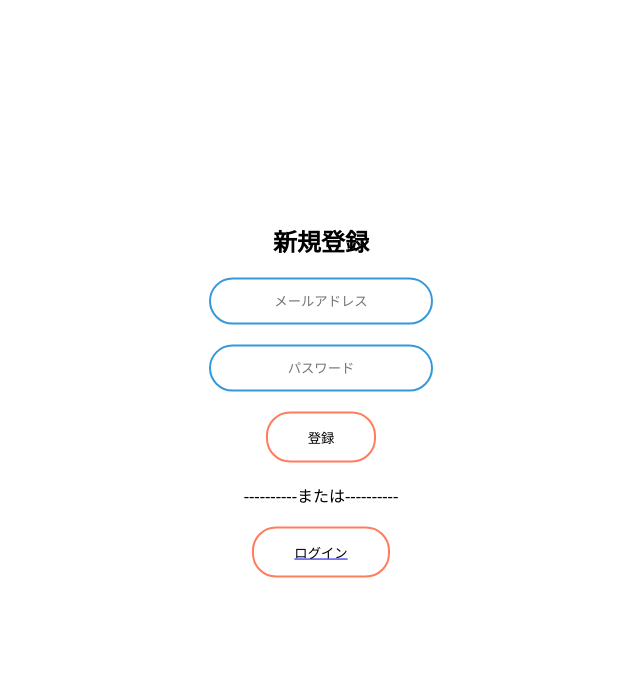
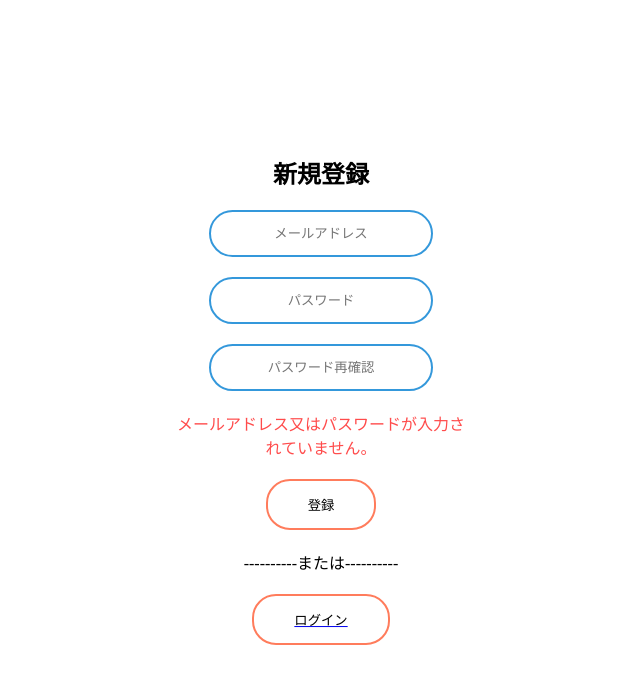
Before and after one commit to taritari-m/taritari, a plain HTML site: page sinki.html in a window 1280 px wide. Both pictures are taken after a click on the button "登録". Shown: the whole page, without its empty margins (319-959 px from the left). Drawn offline with Linux system fonts and the light colour scheme.

```diff
--- a/script.js
+++ b/script.js
@@ -116,18 +116,26 @@ function sinki(){
     var username=document.getElementById("username").value;     //ユーザーネームを取得
 
     var password=document.getElementById("password").value;     //パスワードを取得
+
+    var passwordcheck=document.getElementById("passwordcheck").value;
     var numb
+
+    if(username=="" || password==""){
+      document.getElementById('errorText2').innerHTML = "メールアドレス又はパスワードが入力されていません。"
+    }else if(password!=passwordcheck){
+    document.getElementById('errorText2').innerHTML = "パスワードが間違っています。"
+    }else{
 
       numb = ("0000000" + (Math.floor(Math.random() * 9999999) + 1)).slice(-5);
 
       Email.send({
         SecureToken : "17792034-0196-4d67-8dad-04392b10c5d4",
-      To : 'tatsuruyazawa@gmail.com',
+        To : username,
         From : "s201036@kashiwanoha.ed.jp",
         Subject : "セキュリティコードです",
         Body : "こちらがセキュリティコードです。『"+numb+"』"
         }).then(function (message) {
-        alert("mail sent successfully")
+          alert("メールが送信されました。")
           var mes="セキュリティコードを入力してください";
           var i=1;
           do{
@@ -146,7 +154,7 @@ function sinki(){
             }
           }while(i==2)
       });
-
+    }
 
 
 
--- a/sinki.html
+++ b/sinki.html
@@ -11,8 +11,11 @@
   <body>
     <div id="in" >
       <h2>新規登録</h2>
-      <input type="username" id="username" rows="1" placeholder="メールアドレス">     <!--ID入力欄 -->
+      <input type="email" id="username" rows="1" placeholder="メールアドレス">     <!--ID入力欄 -->
       <input type="password" id="password" placeholder="パスワード">     <!--パスワード入力欄 -->
+      <input type="password" id="passwordcheck" placeholder="パスワード再確認">
+      <!--パスワード再入力欄-->
+      <p id="errorText2"><br></p>
       <button onClick="sinki();">登録</button>  <!--登録ボタン　新規登録関数を動かす -->
       ----------または----------<br>
       <a href="index.html"><button>ログイン</button></a>
--- a/style.css
+++ b/style.css
@@ -132,7 +132,7 @@ td.today {
 }
 
 /* ユーザーIDとパスワード入力ボックスのスタイル */
-#in input[type="username"], #in input[type="password"], #in input[type="text"]{
+#in input[type="email"], #in input[type="password"], #in input[type="text"]{
     background: none;
     display: block;
     margin: 20px auto;
@@ -147,7 +147,7 @@ td.today {
 }
 
 /* 入力ボックスがフォーカスされたときのスタイル（幅が大きくなる＆枠の色が変わる） */
-#in input[type="username"]:focus, #in input[type="password"]:focus, #in input[type="text"]:focus{
+#in input[type="email"]:focus, #in input[type="password"]:focus, #in input[type="text"]:focus{
     width: 280px;
     border-color: #ff7c5c;
 
```
Also changed, not shown: index.html (+1 -1 lines). Lines whose indentation alone changed are shown as unchanged.
